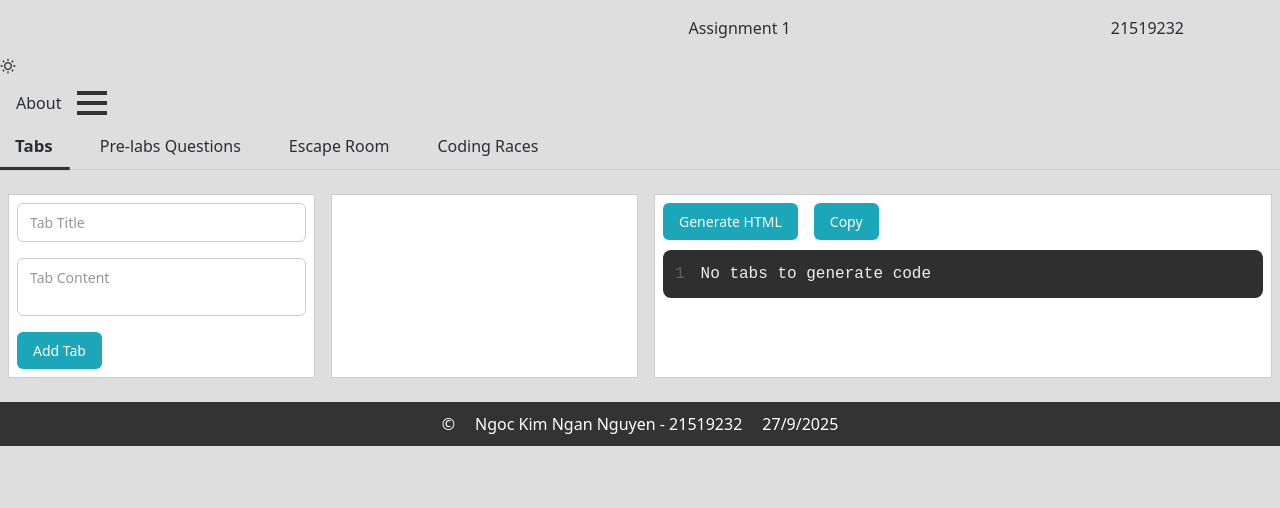
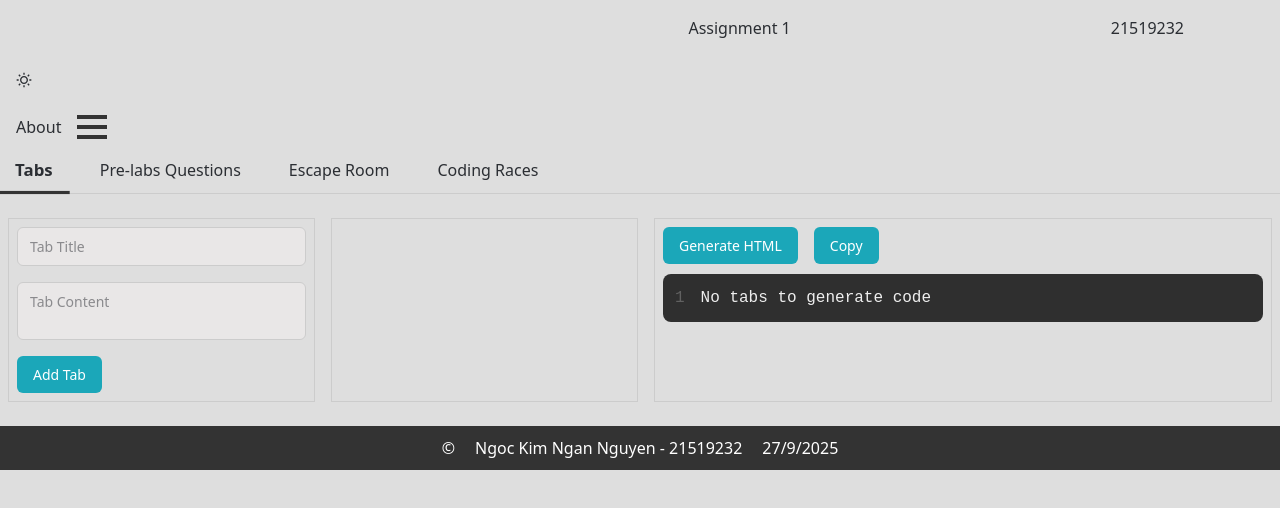
Before and after one commit to nganLikeable/LMS-Moodle-Featuring-Escape-room, a Next.js app: page / in a window 1280 px wide. Shown: the top 508 px of the page. Built offline with nearby package versions, Linux system fonts and the light colour scheme.

Commit message:
added dark mode for flex boxes and input fields

```diff
--- a/app/Components/TabContainer.module.css
+++ b/app/Components/TabContainer.module.css
@@ -12,5 +12,11 @@
   flex: 1 1 0;
   border: 1px solid #ccc;
   padding: 0.5rem;
-  background-color: #fff;
+  background-color: #dedede;
 }
+
+/* dark mode */
+:global([data-theme="dark"]) .container > * {
+  background-color: #2b2e33;
+  border: 1px solid #444;
+}
--- a/app/Components/TabForm.module.css
+++ b/app/Components/TabForm.module.css
@@ -23,6 +23,7 @@
   border-radius: 6px;
   outline: none;
   transition: border-color 0.2s, box-shadow 0.2s;
+  background-color: #e9e7e7;
 }
 
 .tabTitle:focus {
@@ -42,6 +43,7 @@
   resize: none; /* prevents manual resizing */
   overflow: hidden; /* hides scrollbar */
   transition: border-color 0.2s, box-shadow 0.2s;
+  background-color: #e9e7e7;
 }
 
 .tabContent:focus {
@@ -86,3 +88,16 @@
   background: #fafafa;
   overflow-y: auto; /* scroll if content too big */
 }
+
+/* dark mode */
+:global([data-theme="dark"]) .tabTitle,
+:global([data-theme="dark"]) .tabContent {
+  background: #4b5058;
+  border: 1px solid #444;
+  color: #dedede;
+}
+
+:global([data-theme="dark"]) .tabTitle::placeholder,
+:global([data-theme="dark"]) .tabContent::placeholder {
+  color: #aaa;
+}
--- /dev/null
+++ b/app/Components/ThemeToggle.module.css
@@ -0,0 +1,7 @@
+.container button:hover {
+  cursor: pointer;
+}
+
+.container button {
+  padding: 1rem;
+}
--- a/app/Components/ThemeToggle.tsx
+++ b/app/Components/ThemeToggle.tsx
@@ -1,14 +1,16 @@
 "use client";
 import { useTheme } from "next-themes";
 import { RiMoonLine, RiSunLine } from "react-icons/ri";
-
+import styles from "./ThemeToggle.module.css";
 export default function ThemeToggle() {
   const { theme, setTheme } = useTheme();
   return (
-    <button
-      onClick={() => (theme == "dark" ? setTheme("light") : setTheme("dark"))}
-    >
-      {theme === "light" ? <RiMoonLine /> : <RiSunLine />}
-    </button>
+    <div className={styles.container}>
+      <button
+        onClick={() => (theme == "dark" ? setTheme("light") : setTheme("dark"))}
+      >
+        {theme === "light" ? <RiMoonLine /> : <RiSunLine />}
+      </button>
+    </div>
   );
 }
--- a/app/layout.tsx
+++ b/app/layout.tsx
@@ -26,7 +26,7 @@ export default function RootLayout({
   children: React.ReactNode;
 }>) {
   return (
-    <html lang="en">
+    <html lang="en" className="light">
       <body>
         <ThemeProvider
           attribute="data-theme"
```
